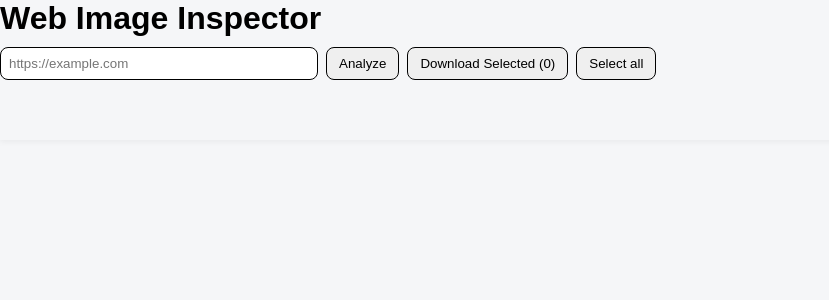
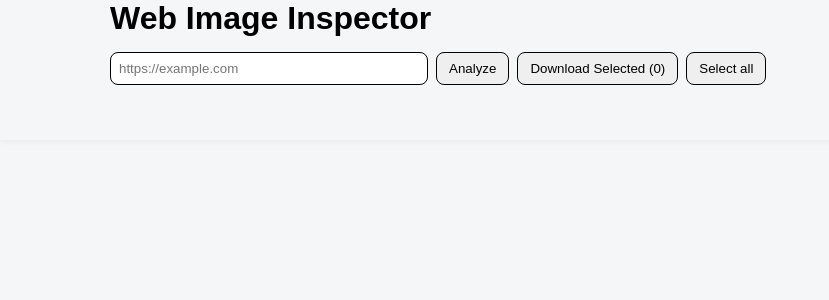
Before and after one commit to weboscar1164/web-image-inspector, a React (Vite) app in the folder frontend/: page / in a window 1280 px wide. Shown: the top 300 px of the page, without its empty margins (0-829 px from the left). Built offline with nearby package versions, Linux system fonts and the light colour scheme.

Commit message:
form追加 スタイル調整

```diff
--- a/frontend/src/App.scss
+++ b/frontend/src/App.scss
@@ -22,6 +22,14 @@ header {
 	z-index: 15;
 	background: #f5f6f8;
 	box-shadow: 0 2px 6px rgba(0, 0, 0, 0.05);
+	display: flex;
+	justify-content: center;
+
+	.headerContainer {
+		form {
+			display: inline-block;
+		}
+
 		h1 {
 			margin-top: 0;
 			margin-bottom: 10px;
@@ -36,6 +44,7 @@ header {
 
 		button {
 			border-radius: 8px;
+			margin-top: 5px;
 			margin-right: 8px;
 			padding: 8px 12px;
 			cursor: pointer;
@@ -44,6 +53,7 @@ header {
 
 			&:hover {
 				background: #ddd;
+			}
 		}
 	}
 }
@@ -56,6 +66,8 @@ header {
 	}
 
 	&Wrapper {
+		display: flex;
+		justify-content: center;
 		width: 100%;
 		max-width: 1200px;
 		height: 100%;
@@ -70,6 +82,7 @@ header {
 	overflow: hidden;
 	box-shadow: 0 2px 6px rgba(0, 0, 0, 0.1);
 	transition: 0.2s;
+	animation: fadeIn 0.8s ease;
 
 	&:hover {
 		transform: translateY(-4px);
@@ -139,6 +152,19 @@ header {
 	cursor: pointer;
 }
 
+.loading {
+	width: 100%;
+	height: 100%;
+	background: rgba(255, 255, 255, 0.421);
+	display: flex;
+	align-items: center;
+	justify-content: center;
+
+	p {
+		animation: loading 1.7s infinite ease;
+	}
+}
+
 @keyframes fadeIn {
 	from {
 		opacity: 0;
@@ -147,3 +173,15 @@ header {
 		opacity: 1;
 	}
 }
+
+@keyframes loading {
+	0% {
+		opacity: 0;
+	}
+	50% {
+		opacity: 1;
+	}
+	100% {
+		opacity: 0;
+	}
+}
--- a/frontend/src/App.tsx
+++ b/frontend/src/App.tsx
@@ -13,11 +13,23 @@ function App() {
 	const [loading, setLoading] = useState(false);
 	const [selectedImage, setSelectedImage] = useState<string | null>(null);
 	const [selectedImages, setSelectedImages] = useState<Set<string>>(new Set());
+	const [gridWidth, setGridWidth] = useState(0);
 
 	const isAllSelected =
 		images.length > 0 && images.every((img) => selectedImages.has(img.src));
 
-	const hanldeAnalyze = async () => {
+	const handleSubmit = async (e: React.FormEvent) => {
+		e.preventDefault();
+		try {
+			new URL(url);
+		} catch {
+			return;
+		}
+
+		await handleAnalyze();
+	};
+
+	const handleAnalyze = async () => {
 		setLoading(true);
 		try {
 			const data = await analyzeImages(url);
@@ -74,8 +86,10 @@ function App() {
 	return (
 		<div className="app">
 			<header>
+				<div className="headerContainer" style={{ width: gridWidth }}>
 					<h1>Web Image Inspector</h1>
 
+					<form onSubmit={handleSubmit}>
 						<input
 							type="text"
 							value={url}
@@ -84,22 +98,29 @@ function App() {
 							style={{ width: "300px" }}
 						/>
 
-				<button onClick={hanldeAnalyze}>Analyze</button>
+						<button type="submit">Analyze</button>
+					</form>
 					<button onClick={handleDownload}>
 						Download Selected ({selectedImages.size})
 					</button>
 					<button onClick={toggleSelectAll}>
 						{isAllSelected ? "Deselect all" : "Select all"}
 					</button>
+				</div>
 			</header>
 
 			<main>
-				{loading && <p>Loading...</p>}
+				{loading && (
+					<div className="loading">
+						<p>Loading...</p>
+					</div>
+				)}
 				<ImageGrid
 					images={images}
 					onClickImage={(src) => setSelectedImage(src)}
 					selectedImages={selectedImages}
 					onToggleSelect={toggleSelect}
+					onGridWidthChange={setGridWidth}
 				/>
 				{selectedImage && (
 					<div className="modal" onClick={() => setSelectedImage(null)}>
--- a/frontend/src/components/ImageGrid.tsx
+++ b/frontend/src/components/ImageGrid.tsx
@@ -7,6 +7,7 @@ type Props = {
 	onClickImage: (src: string) => void;
 	selectedImages: Set<string>;
 	onToggleSelect: (src: string) => void;
+	onGridWidthChange?: (width: number) => void;
 };
 
 type GridChildProps = {
@@ -20,14 +21,18 @@ const ImageGrid = ({
 	onClickImage,
 	selectedImages,
 	onToggleSelect,
+	onGridWidthChange,
 }: Props) => {
 	const wrapperRef = useRef<HTMLDivElement>(null);
 	const [size, setSize] = useState({ width: 0, height: 0 });
 
-	const ITEM_SIZE = 200;
-	const columnCount = Math.max(1, Math.floor(size.width / ITEM_SIZE));
+	const CARD_WIDTH = 200;
+	const CARD_HEIGHT = 215;
+	const GAP = 12;
+	const CELL_SIZE = CARD_WIDTH + GAP;
+	const columnCount = Math.max(1, Math.floor(size.width / CELL_SIZE));
 	const rowCount = Math.ceil(images.length / columnCount);
-	const gridWidth = columnCount * ITEM_SIZE;
+	const gridWidth = columnCount * CELL_SIZE;
 
 	useEffect(() => {
 		if (!wrapperRef.current) return;
@@ -44,6 +49,10 @@ const ImageGrid = ({
 		return () => observer.disconnect();
 	}, []);
 
+	useEffect(() => {
+		onGridWidthChange?.(gridWidth);
+	}, [gridWidth, onGridWidthChange]);
+
 	const { width, height } = size;
 
 	return (
@@ -52,11 +61,14 @@ const ImageGrid = ({
 				{width > 0 && (
 					<Grid
 						columnCount={columnCount}
-						columnWidth={ITEM_SIZE}
+						columnWidth={CARD_WIDTH + GAP}
 						rowCount={rowCount}
-						rowHeight={ITEM_SIZE}
+						rowHeight={CARD_HEIGHT + GAP}
 						height={height}
 						width={gridWidth}
+						style={{
+							padding: GAP / 2,
+						}}
 					>
 						{({ columnIndex, rowIndex, style }: GridChildProps) => {
 							const index = rowIndex * columnCount + columnIndex;
@@ -66,7 +78,13 @@ const ImageGrid = ({
 							const isSelected = selectedImages.has(image.src);
 
 							return (
-								<div style={style}>
+								<div
+									style={{
+										...style,
+										padding: GAP / 2,
+										boxSizing: "border-box",
+									}}
+								>
 									<div className={`card ${isSelected ? "selected" : ""}`}>
 										<input
 											type="checkbox"
```
Lines whose indentation alone changed are shown as unchanged.
